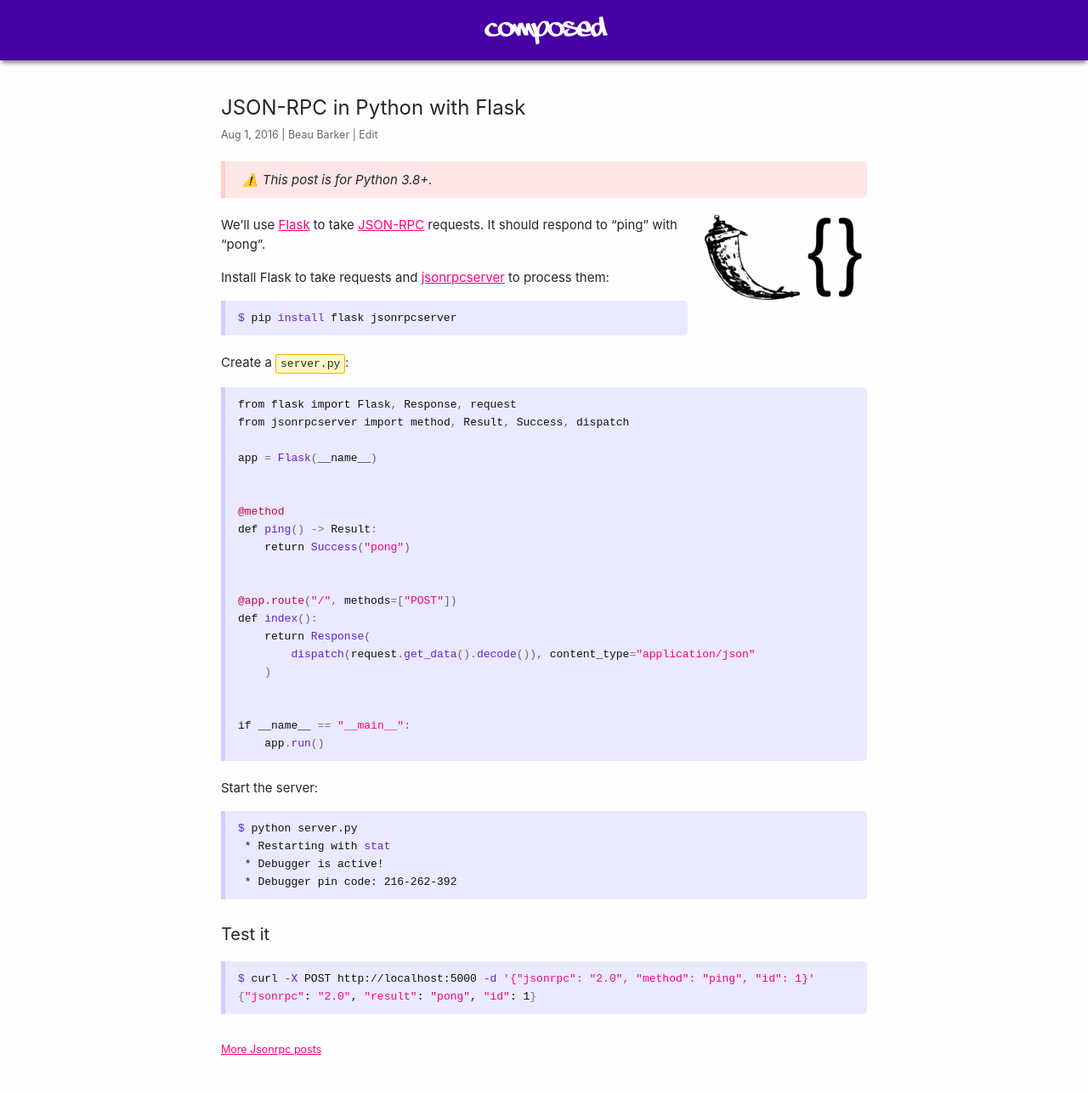
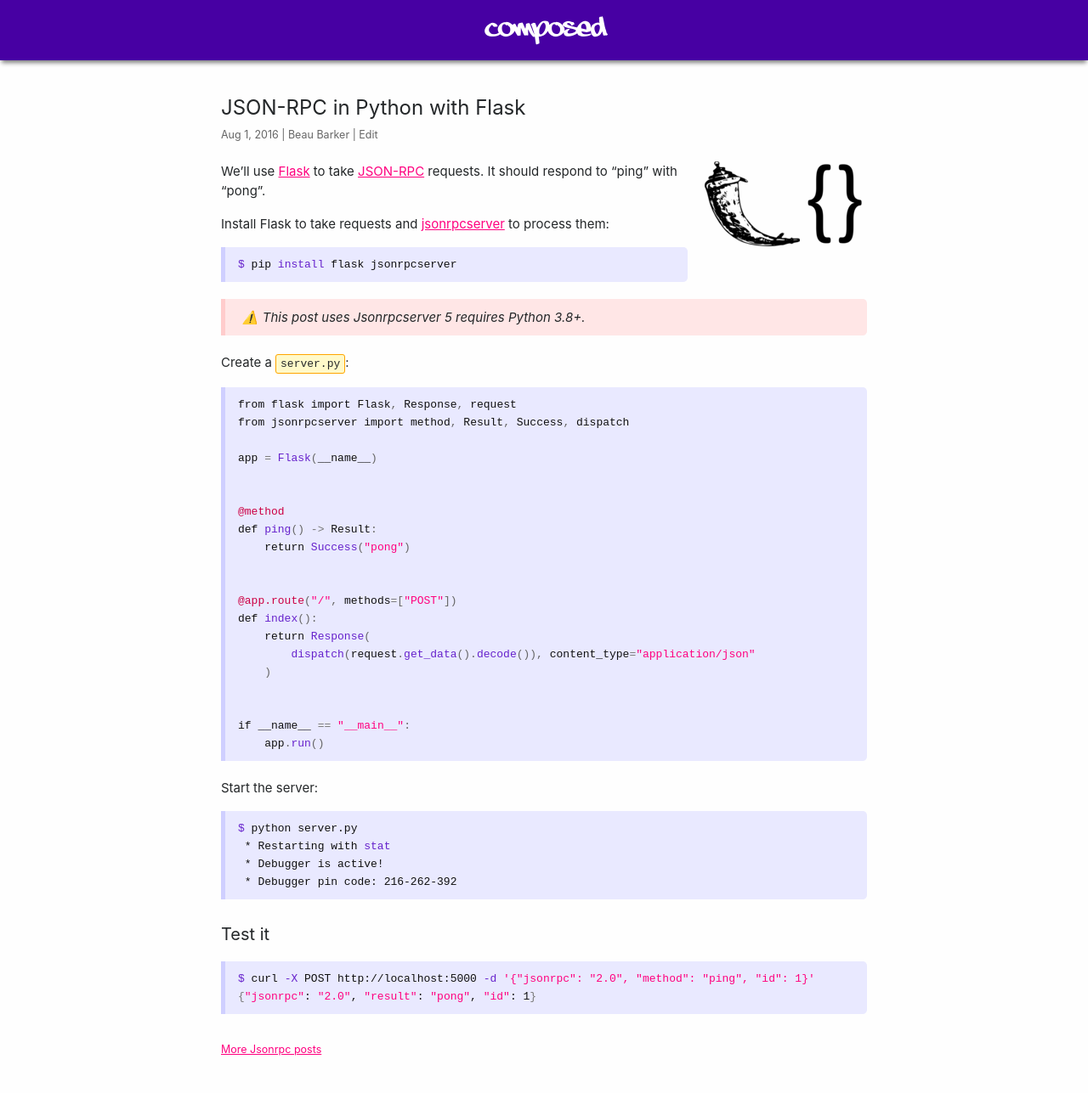
Before and after one commit to explodinglabs/explodinglabs.github.io, a Jekyll site: the page built from _posts/jsonrpc/2016-08-01-flask.markdown, in a window 1280 px wide. Shown: the whole page at 85% size. Built offline with Jekyll 4.4.1, drawn with Linux system fonts in a browser that asks for light colours.

Commit message:
Update 2016-08-01-flask.markdown

````diff
--- a/_posts/jsonrpc/2016-08-01-flask.markdown
+++ b/_posts/jsonrpc/2016-08-01-flask.markdown
@@ -4,9 +4,6 @@
 title: JSON-RPC in Python with Flask
 permalink: /jsonrpc/flask
 ---
-<div class="warning">
-    <p>This post is for Python 3.8+.</p>
-</div>
 
 <div class="wide-logos" markdown="1">
 ![flask](/assets/flask.png)
@@ -23,6 +20,10 @@
 ```sh
 $ pip install flask jsonrpcserver
 ```
+
+<div class="warning">
+    <p>This post uses Jsonrpcserver 5 requires Python 3.8+.</p>
+</div>
 
 Create a `server.py`:
 
````
